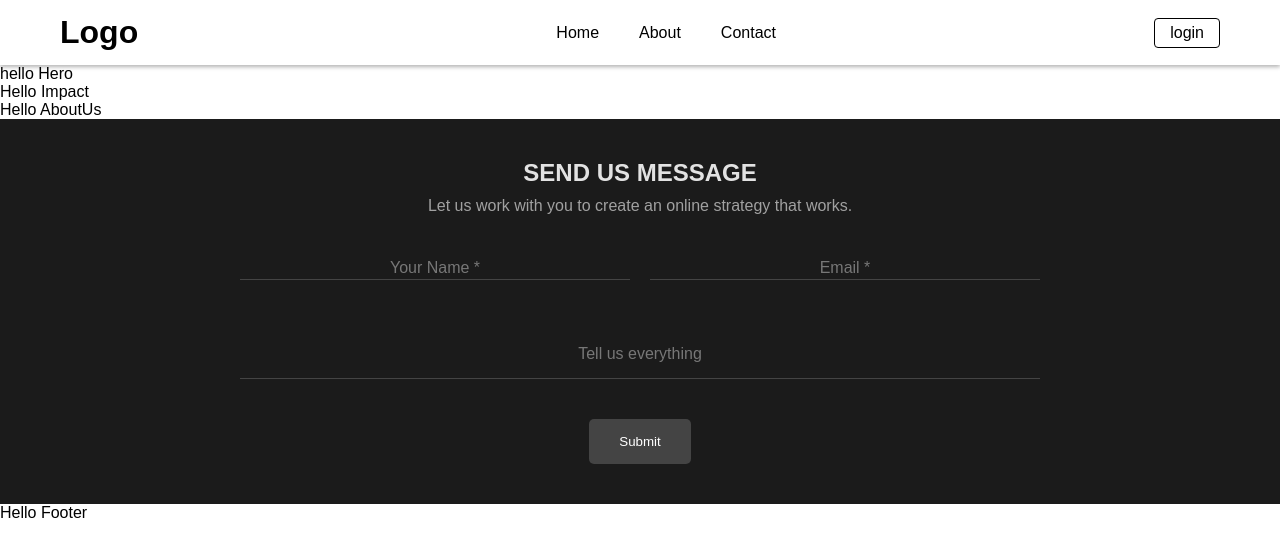
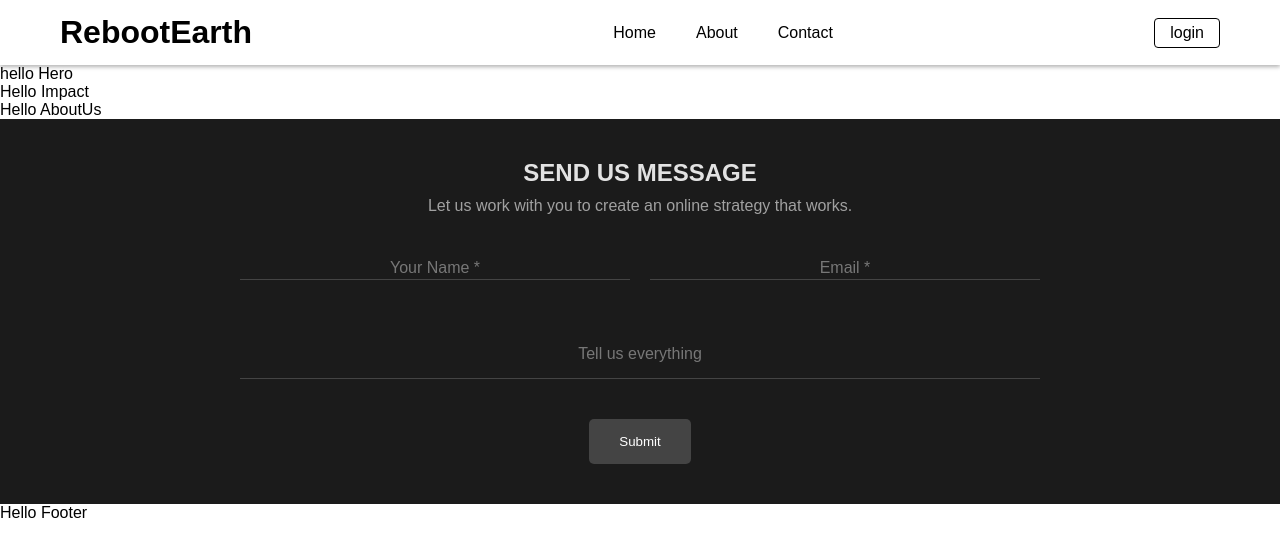
Before and after one commit to k-keshav-aggarwal/E-Waste-Management, a React (Vite) app in the folder e-management/: page / in a window 1280 px wide. Shown: the top 556 px of the page. Built offline with nearby package versions, Linux system fonts and the light colour scheme.

Commit message:
Add files via upload
changed logo to RebootEarth

```diff
--- a/e-management/components/Navbar/Navbar.jsx
+++ b/e-management/components/Navbar/Navbar.jsx
@@ -11,7 +11,7 @@ const Navbar  = () => {
 
   return (
       <header>
-        <h1>Logo</h1>
+        <h1>RebootEarth</h1>
         <div className={`navbar-container ${isOpen ? "active" : ""}`}>
           <BiX className="navbar-close-icon" onClick={handleNavbar}/>
           <nav className="nav-links-1">
```
